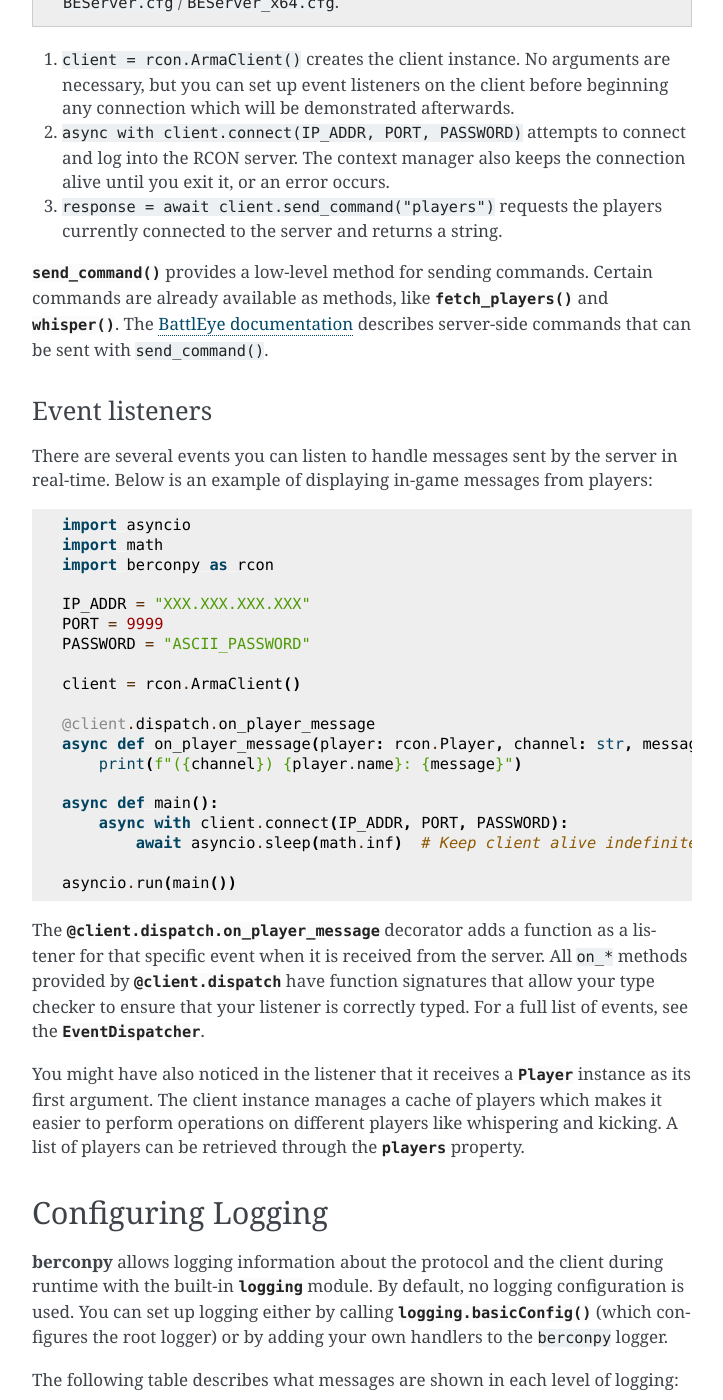
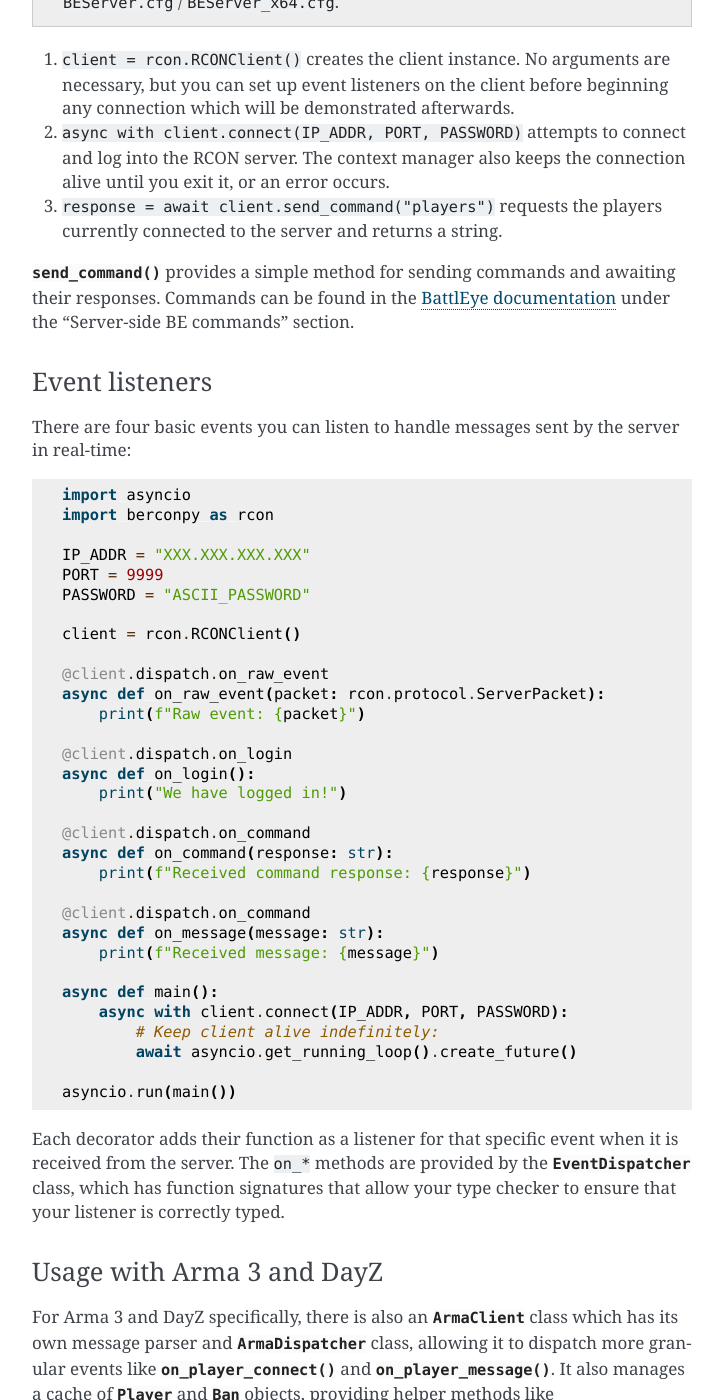
Before and after one commit to thegamecracks/berconpy, a Sphinx documentation site: the page built from docs/source/intro.rst, in a window 1280 px wide and 1400 px high, scrolled down 1479 px. Shown: the whole window, without its empty margins (388-1111 px from the left). Built offline with Sphinx 7.4.7, drawn with Linux system fonts in a browser that asks for light colours; the version number could not be read and is left out; some of the changed text lies outside the part shown.

Commit message:
docs: update intro to use the RCONClient class

```diff
--- a/docs/source/intro.rst
+++ b/docs/source/intro.rst
@@ -40,7 +40,7 @@ it from GitHub directly:
 Basic Usage
 -----------
 
-The primary class berconpy offers is the :py:class:`~berconpy.ArmaClient`,
+The primary class berconpy offers is the :py:class:`~berconpy.RCONClient`,
 which provides an interface over the underlying protocol and allows you to
 register event listeners and send commands to the BattlEye RCON server.
 
@@ -58,7 +58,7 @@ Let's start with an example of how to send a command:
     PORT = 9999
     PASSWORD = "ASCII_PASSWORD"
 
-    client = rcon.ArmaClient()
+    client = rcon.RCONClient()
 
     async def main():
         async with client.connect(IP_ADDR, PORT, PASSWORD):
@@ -72,7 +72,7 @@ Let's start with an example of how to send a command:
     The RCON IP address, port, and password can be found in your server's
     ``BEServer.cfg`` / ``BEServer_x64.cfg``.
 
-1. ``client = rcon.ArmaClient()`` creates the client instance.
+1. ``client = rcon.RCONClient()`` creates the client instance.
    No arguments are necessary, but you can set up event listeners
    on the client before beginning any connection which will be
    demonstrated afterwards.
@@ -84,54 +84,71 @@ Let's start with an example of how to send a command:
 3. ``response = await client.send_command("players")`` requests the
    players currently connected to the server and returns a string.
 
-:py:meth:`~berconpy.ArmaClient.send_command()` provides a low-level
-method for sending commands. Certain commands are already available as methods,
-like :py:meth:`~berconpy.ArmaClient.fetch_players()` and
-:py:meth:`~berconpy.ArmaClient.whisper()`.
-The `BattlEye documentation`_ describes server-side commands that can
-be sent with ``send_command()``.
+:py:meth:`~berconpy.RCONClient.send_command()` provides a simple
+method for sending commands and awaiting their responses.
+Commands can be found in the `BattlEye documentation`_ under the
+"Server-side BE commands" section.
 
 Event listeners
 ^^^^^^^^^^^^^^^
 
-There are several events you can listen to handle messages sent by the server
-in real-time. Below is an example of displaying in-game messages from players:
+There are four basic events you can listen to handle messages sent
+by the server in real-time:
 
 .. code:: python
 
     import asyncio
-    import math
     import berconpy as rcon
 
     IP_ADDR = "XXX.XXX.XXX.XXX"
     PORT = 9999
     PASSWORD = "ASCII_PASSWORD"
 
-    client = rcon.ArmaClient()
+    client = rcon.RCONClient()
 
-    @client.dispatch.on_player_message
-    async def on_player_message(player: rcon.Player, channel: str, message: str):
-        print(f"({channel}) {player.name}: {message}")
+    @client.dispatch.on_raw_event
+    async def on_raw_event(packet: rcon.protocol.ServerPacket):
+        print(f"Raw event: {packet}")
+
+    @client.dispatch.on_login
+    async def on_login():
+        print("We have logged in!")
+
+    @client.dispatch.on_command
+    async def on_command(response: str):
+        print(f"Received command response: {response}")
+
+    @client.dispatch.on_command
+    async def on_message(message: str):
+        print(f"Received message: {message}")
 
     async def main():
         async with client.connect(IP_ADDR, PORT, PASSWORD):
-            await asyncio.sleep(math.inf)  # Keep client alive indefinitely
+            # Keep client alive indefinitely:
+            await asyncio.get_running_loop().create_future()
 
     asyncio.run(main())
 
-The :py:meth:`@client.dispatch.on_player_message <berconpy.AsyncEventDispatcher.on_player_message>`
-decorator adds a function as a listener for that specific event when it is
-received from the server. All ``on_*`` methods provided by
-:py:attr:`@client.dispatch <berconpy.ArmaClient.dispatch>` have function signatures
+Each decorator adds their function as a listener for that specific event
+when it is received from the server. The ``on_*`` methods are provided by
+the :py:class:`~berconpy.EventDispatcher` class, which has function signatures
 that allow your type checker to ensure that your listener is correctly typed.
-For a full list of events, see the :py:class:`~berconpy.dispatch.EventDispatcher`.
 
-You might have also noticed in the listener that it receives a
-:py:class:`~berconpy.Player` instance as its first argument.
-The client instance manages a cache of players which makes it easier to
-perform operations on different players like whispering and kicking.
-A list of players can be retrieved through the
-:py:attr:`~berconpy.ArmaClient.players` property.
+Usage with Arma 3 and DayZ
+^^^^^^^^^^^^^^^^^^^^^^^^^^
+
+For Arma 3 and DayZ specifically, there is also an :py:class:`~berconpy.ArmaClient`
+class which has its own message parser and :py:class:`~berconpy.ArmaDispatcher` class,
+allowing it to dispatch more granular events like :py:meth:`~berconpy.ArmaDispatcher.on_player_connect()`
+and :py:meth:`~berconpy.ArmaDispatcher.on_player_message()`. It also manages a cache of
+:py:class:`~berconpy.Player` and :py:class:`~berconpy.Ban` objects, providing helper methods
+like :py:meth:`Player.ban_guid() <berconpy.Player.ban_guid>` and :py:meth:`Player.send() <berconpy.Player.send>`
+which calls ``send_command()`` with the appropriate arguments.
+
+Due to the parser relying on a specific message format followed by these two games,
+it is strongly advised not to use :py:class:`~berconpy.ArmaClient` with any other
+game like Arma Reforger, and instead use the generic :py:class:`~berconpy.RCONClient`
+class.
 
 Configuring Logging
 -------------------
```
Also changed, not shown: other parts of docs/source/intro.rst (+1 -1 lines).
